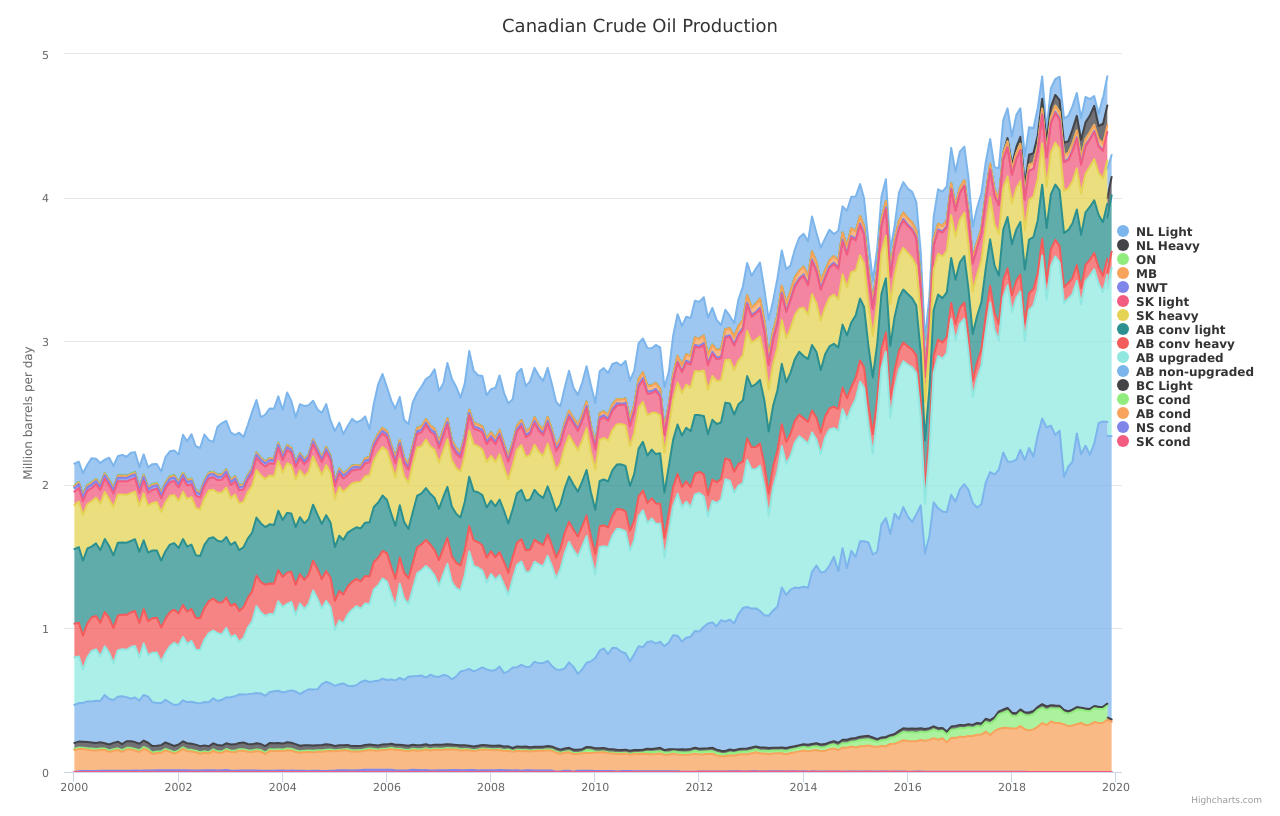
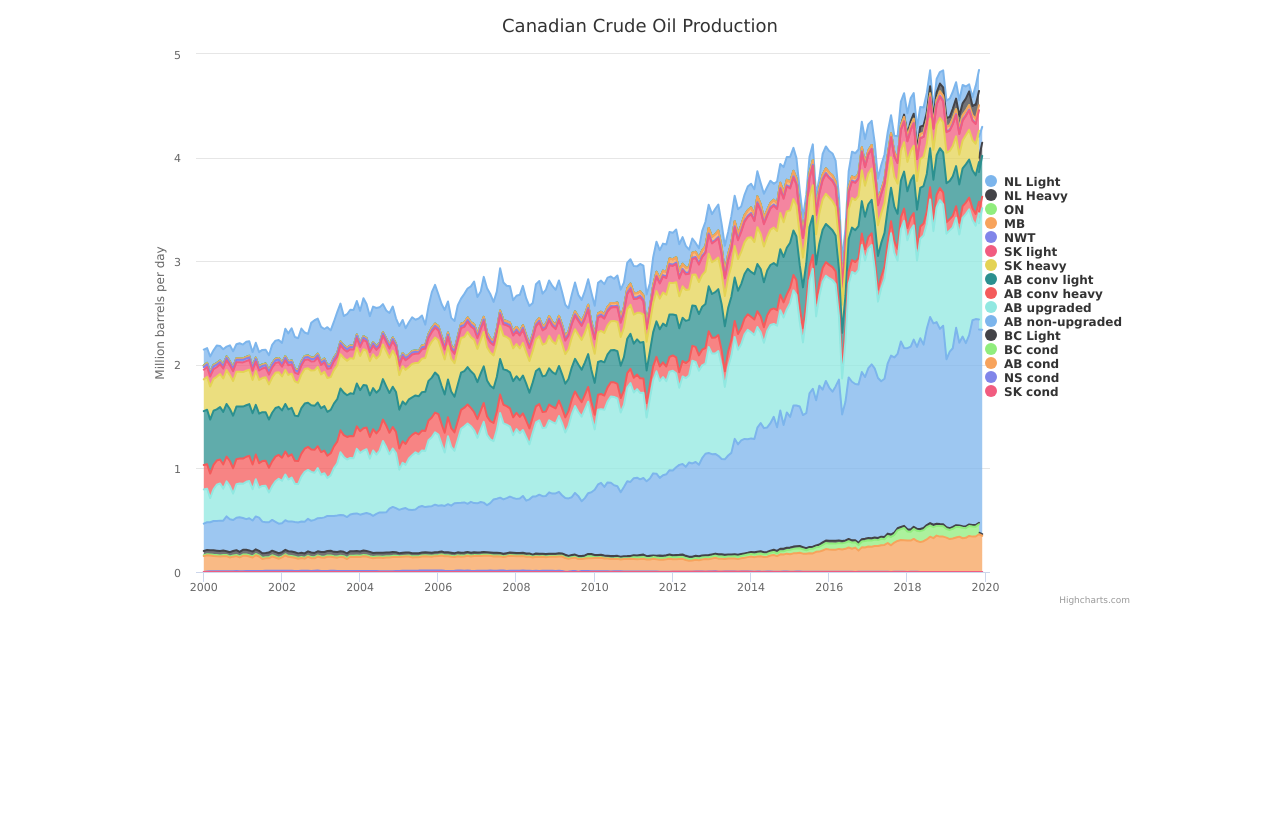
Before and after one commit to ivanduka/highcharts, a website: page docs/index.html in a window 1280 px wide. Drawn offline with Linux system fonts and the light colour scheme.

Commit message:
adjustments

```diff
--- a/docs/index.css
+++ b/docs/index.css
@@ -1,3 +1,9 @@
-p {
-    color: red;
+#container {
+    width: 1000px;
+    height: 600px;
 }
+
+body {
+    display: flex;
+    justify-content: center;
+}
--- a/docs/index.html
+++ b/docs/index.html
@@ -11,7 +11,7 @@
 <header>
 </header>
 
-<div id="container" style="width:100%; height:800px;"></div>
+<div id="container"></div>
 
 <footer>
 </footer>
--- a/docs/index.js
+++ b/docs/index.js
@@ -35,7 +35,7 @@ document.addEventListener('DOMContentLoaded', function () {
             verticalAlign: "center",
             layout: "vertical",
             x: 0,
-            y: 200
+            y: 150
         },
     });
     console.log(chart);
```
